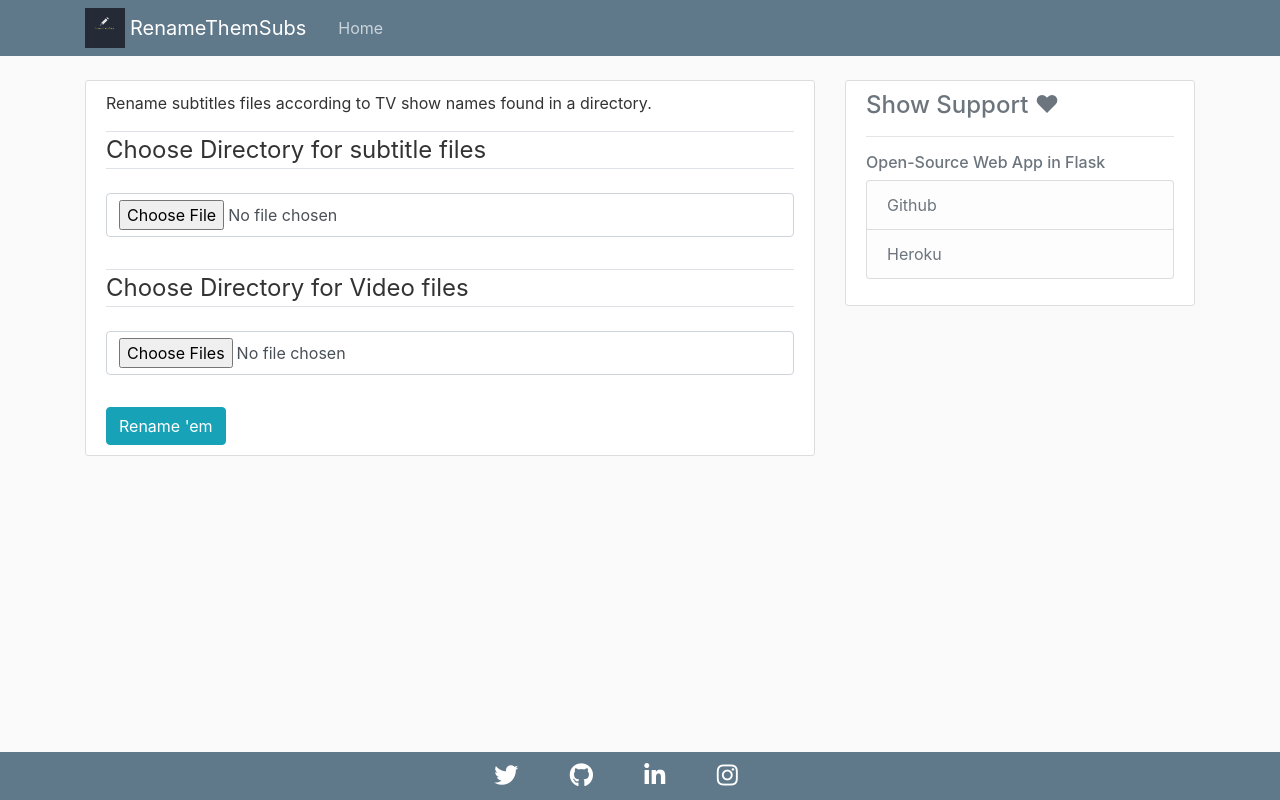
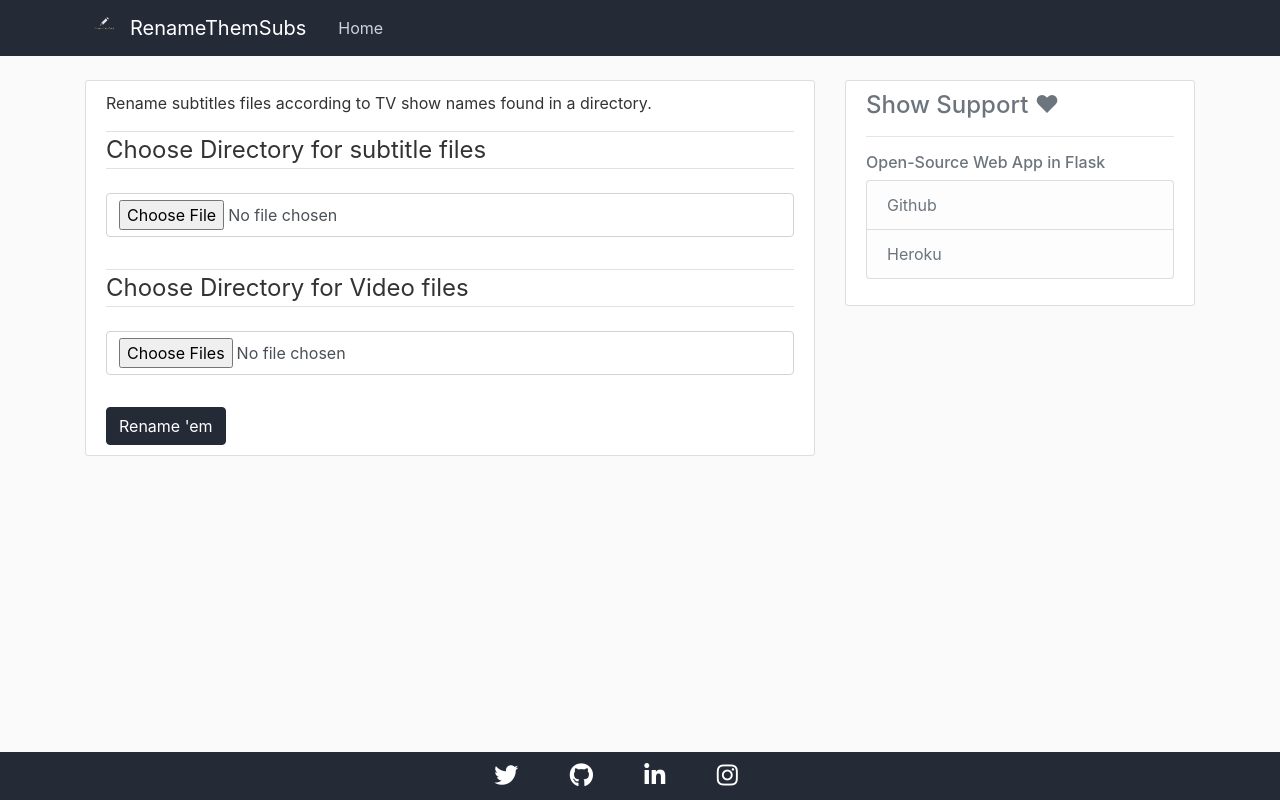
Before and after one commit to eshaan7/RenameThemSubs, a Flask app: page / in a window 1280 px wide. Run offline with Flask 2, Linux system fonts and the light colour scheme; some libraries are stand-ins or nearby versions.

Commit message:
better, darker color

```diff
--- a/Flask-app/static/main.css
+++ b/Flask-app/static/main.css
@@ -9,7 +9,8 @@ h1, h2, h3, h4, h5, h6 {
 }
 
 .bg-steel {
-  background-color: #5f788a;
+  /* background-color: #5f788a; */
+  background-color: #252a37;
 }
 
 .site-header .navbar-nav .nav-link {
@@ -42,6 +43,11 @@ ol > li {
 	font-size: 12px;
 }
 
+.btn {
+  color: white;
+  background-color: #252a37 !important;
+  border-color: #252a37;
+}
 /* FOOTER */
 
 footer {
@@ -52,7 +58,7 @@ footer {
   width: 100%;
   height: 3rem;
   padding-top: 0.9rem;
-  background-color: #5f788a !important;
+  background-color: #252a37 !important;
   color: white !important;
   text-align: center;
   font-size: 12px;
```
